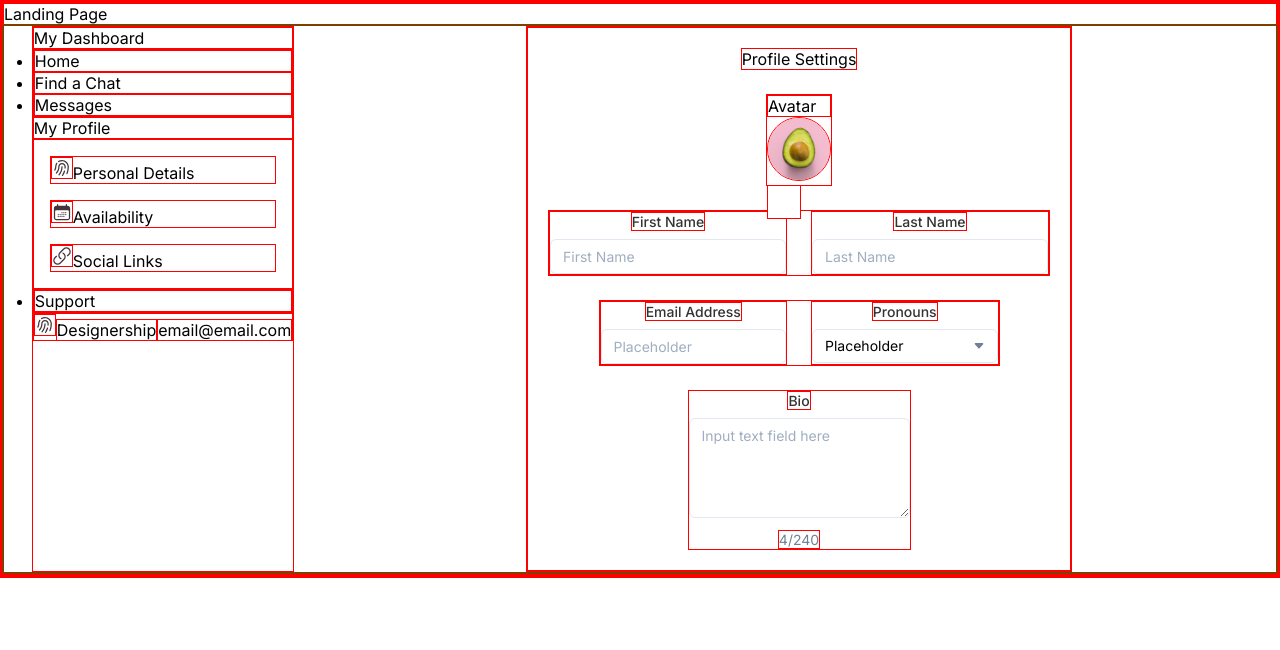
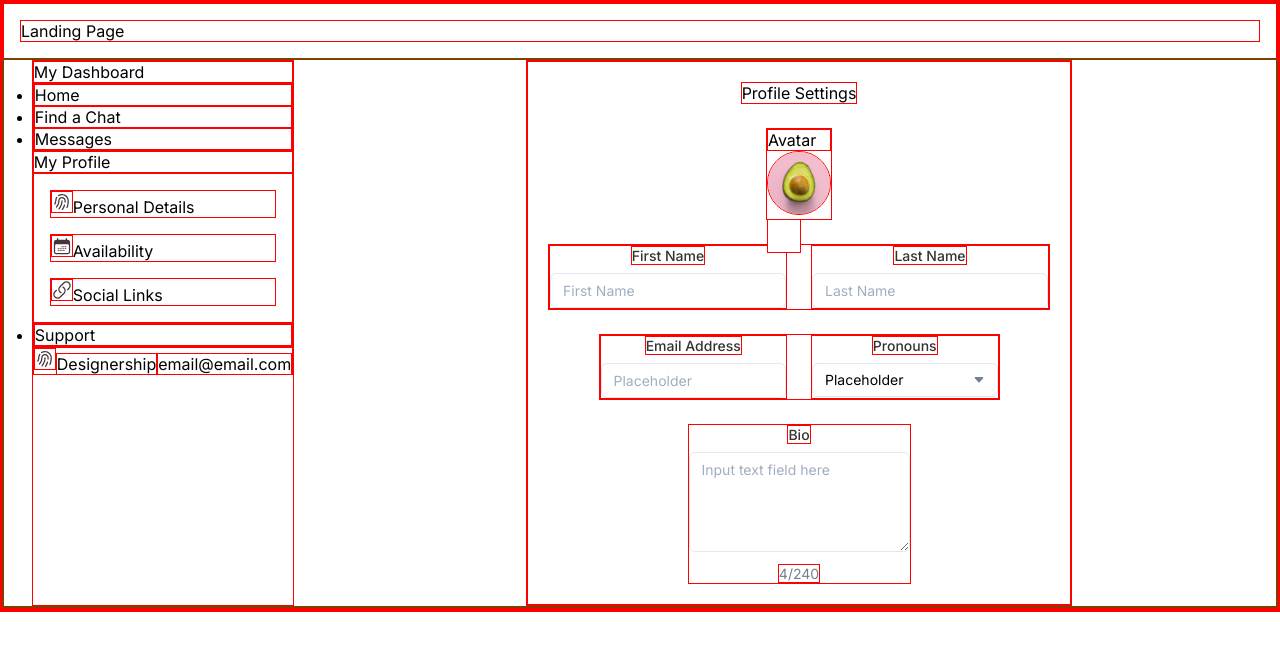
Before and after one commit to vishalicious213/coffee-chat, a React (Vite) app: page / in a window 1280 px wide. Shown: the top 650 px of the page. Built offline with nearby package versions, Linux system fonts and the light colour scheme.

Commit message:
added css file for landing-page

```diff
--- /dev/null
+++ b/src/components/landing-page/landing-page.css
@@ -0,0 +1,3 @@
+.landing-page {
+    padding: 1rem;
+}
--- a/src/components/landing-page/landing-page.jsx
+++ b/src/components/landing-page/landing-page.jsx
@@ -1,10 +1,11 @@
 import React from 'react'
+import "./landing-page.css"
 
 const LandingPage = () => {
     return (
-        <>
-            <div>Landing Page</div>
-        </>
+        <section id="landing-page" className="landing-page">
+            <h1>Landing Page</h1>
+        </section>
     )
 }
 
```
